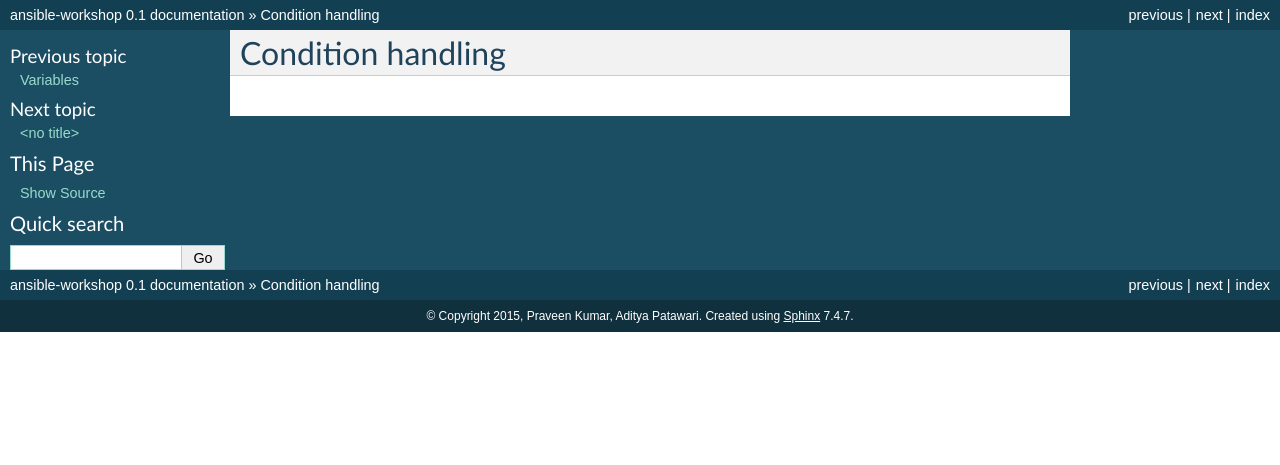
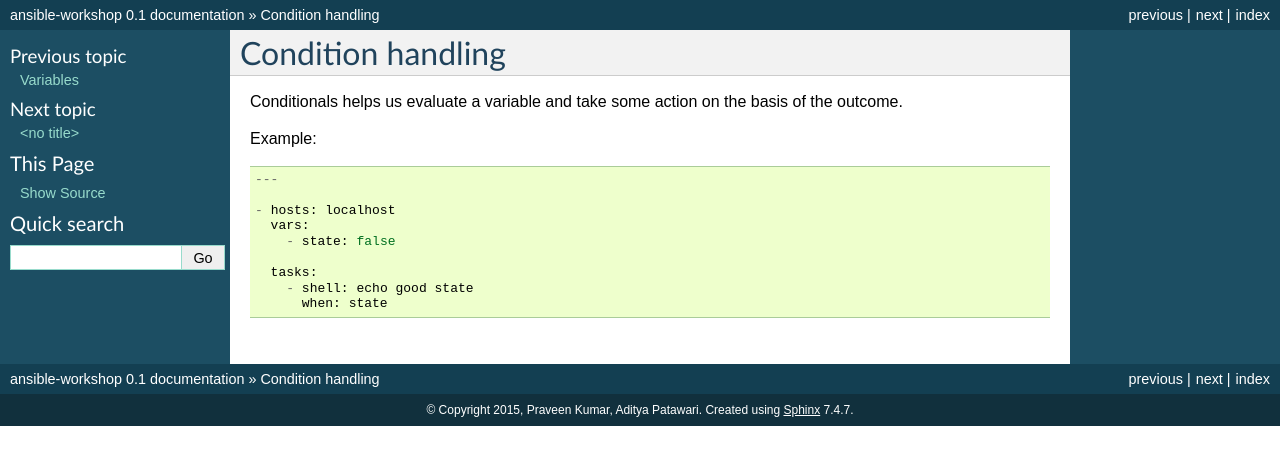
Before and after one commit to adimania/workshop-ansible, a Sphinx documentation site: the page built from docs/condition_handling.rst, in a window 1280 px wide. Shown: the top 465 px of the page. Built offline with Sphinx 7.4.7, drawn with Linux system fonts in a browser that asks for light colours.

Commit message:
conditional example

```diff
--- a/docs/condition_handling.rst
+++ b/docs/condition_handling.rst
@@ -1,2 +1,18 @@
 Condition handling
 ==================
+
+Conditionals helps us evaluate a variable and take some action on the basis of the outcome.
+
+Example:
+
+.. code-block:: guess
+
+   ---
+
+   - hosts: localhost
+     vars:
+       - state: false
+
+     tasks:
+       - shell: echo good state
+         when: state
```
